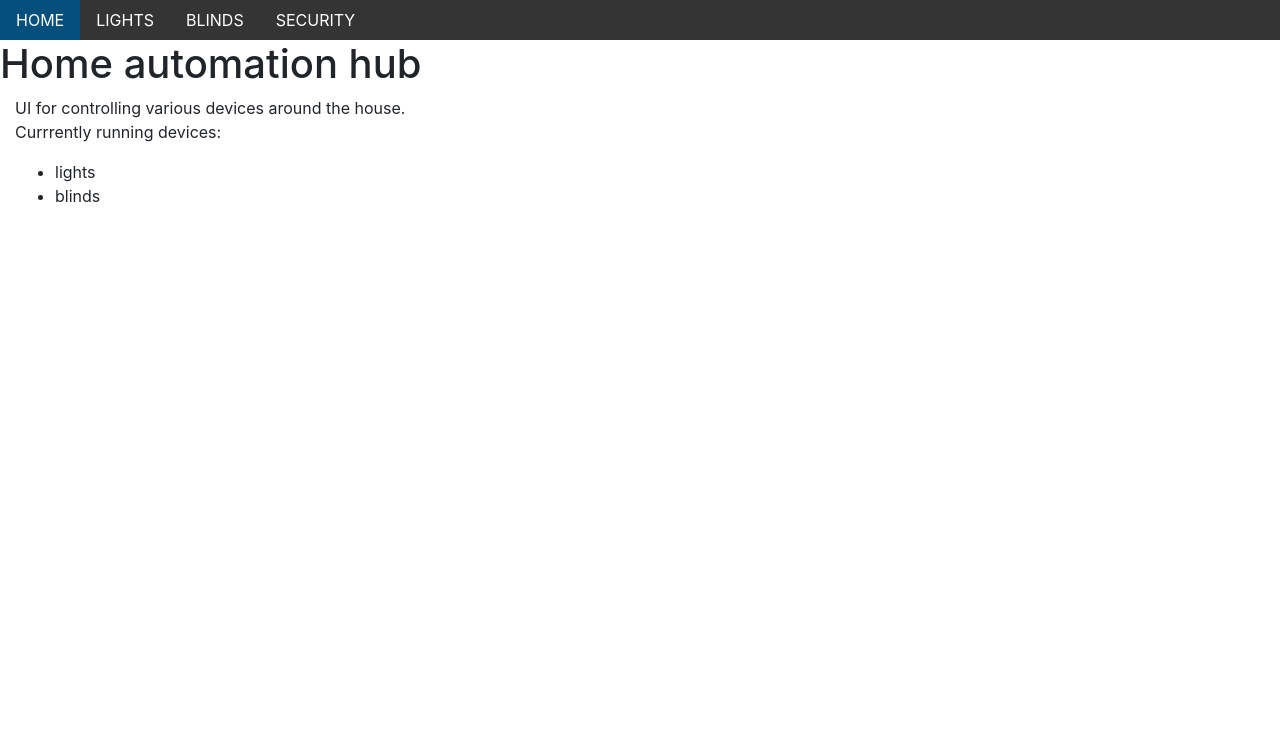
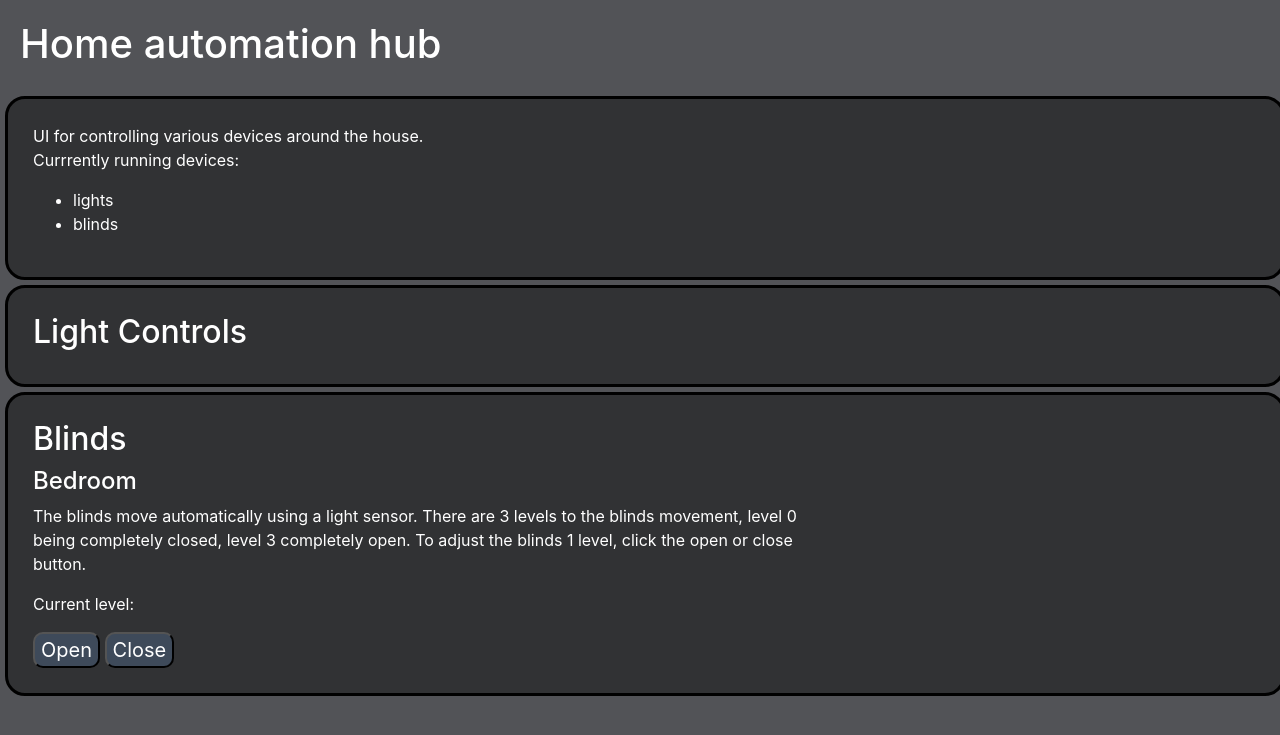
Before and after one commit to Adam-Arezza/HomeWebApp, a Flask app: page / in a window 1280 px wide. Shown: the top 735 px of the page. Run offline with Flask 2, Linux system fonts and the light colour scheme; parts of the project's set-up code (start-up, migrations or seed data) failed here and were passed over; some libraries are stand-ins or nearby versions.

Commit message:
revised the app layout to single page, many changes to code

```diff
--- a/app.py
+++ b/app.py
@@ -1,30 +1,32 @@
 from flask import Flask, redirect, url_for, render_template, request, jsonify
+from lightSniff import groups
+from blind_control import *
+
 app = Flask(__name__)
-
-from nodes import *
 
 devices = ["lights", "blinds"]
 
 @app.route('/')
 @app.route('/home/')
 def home():
-    return render_template('home.html', devices=devices)
+    return render_template('home.html', devices = devices, groups = groups) #level = level
 
-
-@app.route('/lights/', methods=['GET', 'POST'])
-def lights():
-    return render_template('Lights.html')
-
-
-@app.route('/blinds/', methods=['GET', 'POST'])
+@app.route('/blinds/', methods = ['GET', 'POST'])
 def blinds():
-    return render_template('blinds.html')
-
+    if request.method == "POST":
+        print(request.form['direction'])
+        if request.form['direction']  == 'close':
+            #print(blindState['level'])
+            blindState['level'] -= 1
+            #print(blindState['level'])
+        if request.form['direction'] == 'open':
+            blindState['level'] += 1
+            #print(blindState['level'])
+    return jsonify(blindState)
 
 @app.route('/security/')
 def security():
     return render_template('security.html')
 
-
 if __name__ == '__main__':
     app.run(debug=True, host='0.0.0.0')
--- a/static/main.css
+++ b/static/main.css
@@ -1,3 +1,10 @@
+body{
+    background-color: rgb(82, 83, 87);
+    color: white;
+}
+h1 {
+    padding:20px;
+}
 .navigation{
     background-color:rgb(52, 52, 52);
     text-align: center;
@@ -6,23 +13,12 @@
 	background: #BABABA;
 }
 button{
-    background-color:rgb(5, 79, 124);
+    background-color:rgba(68, 85, 107, 0.7);
     color:white;
     font-size:20px;
-}
-button:hover{
-    box-shadow: 10px 15px;
+    border-radius: 10px;
 }
 
-a{
-    padding:0;
-    color: white;
-}
-a:hover{
-    background-color:rgb(5, 79, 124);
-    text-decoration: none;
-    color:white;
-}
 .slider{
     padding:20px;
 }
@@ -34,3 +30,10 @@ a:hover{
 .state{
     font-size:25px;
 }
+.mainSpace{
+    padding: 25px;
+    margin:5px;
+    border: 3px solid black;
+    border-radius: 20px;
+    background-color: rgba(0, 0, 0, 0.4)
+}
--- /dev/null
+++ b/static/scripts/blindsControl.js
@@ -0,0 +1,30 @@
+$(document).ready(function () {
+    var blindInterval = setInterval(function () {
+        getBlinds()
+    }, 3000)
+})
+function getBlinds() {
+    var blindLevel
+    var xhttp = new XMLHttpRequest();
+    xhttp.open('GET', '/blinds/', true)
+    xhttp.onreadystatechange = function () {
+        if (this.readyState == 4 && this.status == 200) {
+            blindLevel = JSON.parse(xhttp.responseText)
+            console.log(blindLevel)
+            document.getElementById("blindLevel").innerHTML = blindLevel.level
+        }
+        else if (this.readyState == 4 && this.status != 200) {
+            console.log(xhttp.responseText)
+        }
+    }
+
+    xhttp.send();
+}
+
+function blindControl(direction) {
+    var moveBlind = new FormData()
+    var xhttp = new XMLHttpRequest();
+    xhttp.open('POST', '/blinds/', true)
+    moveBlind.append('direction', direction)
+    xhttp.send(moveBlind);
+}
--- a/static/scripts/hueLightControl.js
+++ b/static/scripts/hueLightControl.js
@@ -1,19 +1,23 @@
 //url for each hue light group in the house
 var hueEndpoints = {
-    office: "http://192.168.0.3/api/zjMUMakQKZlX-TXwiYioPBF7QBfDvHCMcHzhIxmx/groups/1/",
-    bedroom: "http://192.168.0.3/api/zjMUMakQKZlX-TXwiYioPBF7QBfDvHCMcHzhIxmx/groups/2/",
-    wardrobe:"http://192.168.0.3/api/zjMUMakQKZlX-TXwiYioPBF7QBfDvHCMcHzhIxmx/groups/3/",
+    Office: "http://192.168.0.3/api/zjMUMakQKZlX-TXwiYioPBF7QBfDvHCMcHzhIxmx/groups/1/",
+    Bedroom: "http://192.168.0.3/api/zjMUMakQKZlX-TXwiYioPBF7QBfDvHCMcHzhIxmx/groups/2/",
+    wardrobeRoom:"http://192.168.0.3/api/zjMUMakQKZlX-TXwiYioPBF7QBfDvHCMcHzhIxmx/groups/3/",
     livingRoom:"http://192.168.0.3/api/zjMUMakQKZlX-TXwiYioPBF7QBfDvHCMcHzhIxmx/groups/4/",
     FrontDoor:"http://192.168.0.3/api/zjMUMakQKZlX-TXwiYioPBF7QBfDvHCMcHzhIxmx/groups/5/"
 };
+
 $(document).ready(function () {
+
     var intervalId = setInterval(function () {
-        makeGetRequest(hueEndpoints.office,
+
+        //Updates UI with current state of the specified endpoint
+        makeGetRequest(hueEndpoints.Office,
             function (response) {
                 // response
                 if (response.state.all_on) {
                     document.getElementById("Officelights").innerHTML = "ON"
-                    document.getElementById("officeDim").value = response.action.bri
+                    document.getElementById("OfficeDim").value = response.action.bri
                 }
                 else if (!response.state.all_on) {
                     document.getElementById("Officelights").innerHTML = "OFF"
@@ -21,41 +25,120 @@ $(document).ready(function () {
             }, function (error) {
                 // error
             });
-        makeGetRequest(hueEndpoints.bedroom,
+
+        //Updates UI with current state of the specified endpoint
+        makeGetRequest(hueEndpoints.Bedroom,
             function (response) {
                 // response
                 if (response.state.all_on) {
-                    document.getElementById("bedroomlights").innerHTML = "ON"
-                    document.getElementById("bedroomDim").value = response.action.bri
+                    document.getElementById("Bedroomlights").innerHTML = "ON"
+                    document.getElementById("BedroomDim").value = response.action.bri
                 }
                 else if (!response.state.all_on) {
-                    document.getElementById("bedroomlights").innerHTML = "OFF"
+                    document.getElementById("Bedroomlights").innerHTML = "OFF"
                 }
             }, function (error) {
                 // error
             });
 
+        //Updates UI with current state of the specified endpoint
+        makeGetRequest(hueEndpoints.wardrobeRoom,
+            function (response) {
+                // response
+                if (response.state.all_on) {
+                    document.getElementById("wardrobeRoomlights").innerHTML = "ON"
+                    document.getElementById("wardrobeRoomDim").value = response.action.bri
+                }
+                else if (!response.state.all_on) {
+                    document.getElementById("wardrobeRoomlights").innerHTML = "OFF"
+                }
+            }, function (error) {
+                // error
+            });
+
+        //Updates UI with current state of the specified endpoint
+        makeGetRequest(hueEndpoints.livingRoom,
+            function (response) {
+                // response
+                if (response.state.all_on) {
+                    document.getElementById("livingRoomlights").innerHTML = "ON"
+                    document.getElementById("livingRoomDim").value = response.action.bri
+                }
+                else if (!response.state.all_on) {
+                    document.getElementById("livingRoomlights").innerHTML = "OFF"
+                }
+            }, function (error) {
+                // error
+            });
+
+        //Updates UI with current state of the specified endpoint
+        makeGetRequest(hueEndpoints.FrontDoor,
+            function (response) {
+                // response
+                if (response.state.all_on) {
+                    document.getElementById("FrontDoorlights").innerHTML = "ON"
+                    document.getElementById("FrontDoorDim").value = response.action.bri
+                }
+                else if (!response.state.all_on) {
+                    document.getElementById("FrontDoorlights").innerHTML = "OFF"
+                }
+            }, function (error) {
+                // error
+            });
     }, 3000);
 
-    $(".officeToggle").click(function () {
+    $(".OfficeToggle").click(function () {
         if ($("#Officelights")['0'].textContent == "ON") {
-            lightSwitch("office", false)
+            lightSwitch("Office", false)
             $("#Officelights")['0'].textContent = "OFF"
         }
         else if ($("#Officelights")['0'].textContent == "OFF") {
-            lightSwitch("office", true)
+            lightSwitch("Office", true)
             $("#Officelights")['0'].textContent = "ON"
         }
     });
 
-    $(".bedroomToggle").click(function () {
-        if ($("#bedroomlights")['0'].textContent == "ON") {
-            lightSwitch("bedroom", false)
-            $("#bedroomlights")['0'].textContent = "OFF"
+    $(".BedroomToggle").click(function () {
+        if ($("#Bedroomlights")['0'].textContent == "ON") {
+            lightSwitch("Bedroom", false)
+            $("#Bedroomlights")['0'].textContent = "OFF"
         }
-        else if ($("#bedroomlights")['0'].textContent == "OFF") {
-            lightSwitch("bedroom", true)
-            $("#bedroomlights")['0'].textContent = "ON"
+        else if ($("#Bedroomlights")['0'].textContent == "OFF") {
+            lightSwitch("Bedroom", true)
+            $("#Bedroomlights")['0'].textContent = "ON"
+        }
+    });
+
+    $(".wardrobeRoomToggle").click(function () {
+        if ($("#wardrobeRoomlights")['0'].textContent == "ON") {
+            lightSwitch("wardrobeRoom", false)
+            $("#wardrobeRoomlights")['0'].textContent = "OFF"
+        }
+        else if ($("#wardrobeRoomlights")['0'].textContent == "OFF") {
+            lightSwitch("wardrobeRoom", true)
+            $("#wardrobeRoomlights")['0'].textContent = "ON"
+        }
+    });
+
+    $(".livingRoomToggle").click(function () {
+        if ($("#livingRoomlights")['0'].textContent == "ON") {
+            lightSwitch("livingRoom", false)
+            $("#livingRoomlights")['0'].textContent = "OFF"
+        }
+        else if ($("#livingRoomlights")['0'].textContent == "OFF") {
+            lightSwitch("livingRoom", true)
+            $("#livingRoomlights")['0'].textContent = "ON"
+        }
+    });
+
+    $(".FrontDoorToggle").click(function () {
+        if ($("#FrontDoorlights")['0'].textContent == "ON") {
+            lightSwitch("FrontDoor", false)
+            $("#FrontDoorlights")['0'].textContent = "OFF"
+        }
+        else if ($("#FrontDoorlights")['0'].textContent == "OFF") {
+            lightSwitch("FrontDoor", true)
+            $("#FrontDoorlights")['0'].textContent = "ON"
         }
     });
 });
--- a/templates/home.html
+++ b/templates/home.html
@@ -4,7 +4,7 @@
 
 <h1>Home automation hub</h1>
 
-<div class="container-fluid">
+<div class="mainSpace container-fluid">
     <p>
         UI for controlling various devices around the house.
         <br>
@@ -17,8 +17,43 @@
     </ul>
 </div>
 
-
-
-
+<!--Light controls-->
+<div class="mainSpace container-fluid">
+    <h2>Light Controls</h2>
+    <div class="row">
+            {% for i in groups%}
+            <div class="col-sm">
+                <h4>{{i}}</h4>
+                <p class="state">
+                        <p>current state:</p>
+                        <span id="{{i}}lights"></span>
+                    </p>
+                <button class="{{i}}Toggle">Light Toggle</button>
+                <div class="slider">
+                    <input type="range" min="0" max="255" value="255" id="{{i}}Dim" onchange="lightdim('{{i}}', '{{i}}Dim')">
+                </div>
+            </div>
+            {%endfor%}
+    </div>
+</div>
+<div class="mainSpace container-fluid">
+    <h2>Blinds</h2>
+    <div class="row">
+        <div class="blindSection col-sm-8">
+            <h4>Bedroom</h4>
+            <p class="blindstate">
+                The blinds move automatically using a light sensor.
+                There are 3 levels to the blinds movement, level 0 being completely closed, level 3 completely open.
+                To adjust the blinds 1 level, click the open or close button.
+            </p>
+            <p>Current level: <span id="blindLevel"></span></p>
+            <button class="controlButton" onclick="blindControl('open')">Open</button>
+            <button class="controlButton" onclick="blindControl('close')">Close</button>
+        </div>
+    </div>
+</div>
+<!--Light controls-->
+<script src="../static/scripts/hueLightControl.js"></script>
+<script src="../static/scripts/blindsControl.js"></script>
 
 {%endblock%}
--- a/templates/index.html
+++ b/templates/index.html
@@ -13,22 +13,22 @@
 <body>
 
   <!--Navigation bar for different app functions -->
-<div class="navigation">
+<!-- <div class="navigation">
   <ul class="nav">
     <li class="nav-item">
       <a class="nav-link" href="{{url_for('home')}}">HOME</a>
     </li>
     <li class="nav-item">
-      <a class="nav-link" href="{{url_for('lights')}}">LIGHTS</a>
+      <a class="nav-link" href="{{url_for('home')}}#lights">LIGHTS</a>
     </li>
     <li class="nav-item">
-      <a class="nav-link" href="{{url_for('blinds')}}">BLINDS</a>
+      <a class="nav-link" href="{{url_for('home')}}#blinds">BLINDS</a>
     </li>
     <li class="nav-item">
       <a class="nav-link" href="{{url_for('security')}}">SECURITY</a>
     </li>
   </ul>
-</div>
+</div> -->
 
   <!--Navigation bar for different app functions -->
 
```
Also changed, not shown: blind_control.py (added, +7 -0 lines), lightSniff.py (added, +15 -0 lines), nodes.py (+25 -5 lines), templates/Lights.html (deleted, +0 -36 lines), templates/blinds.html (deleted, +0 -45 lines).
